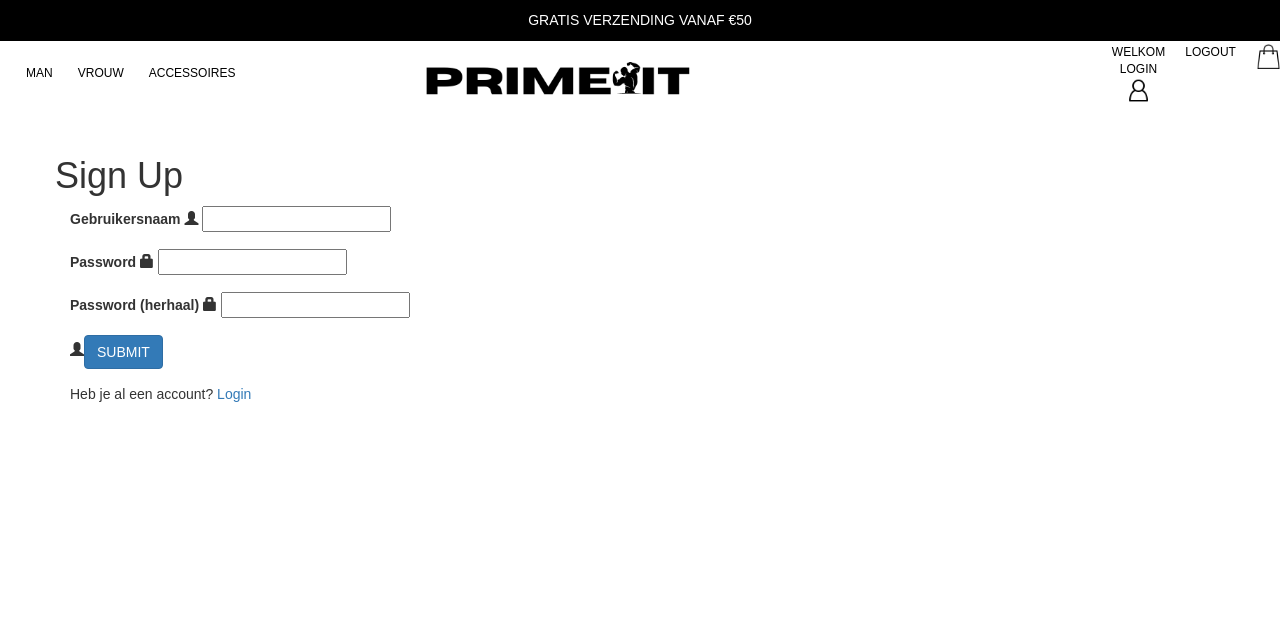
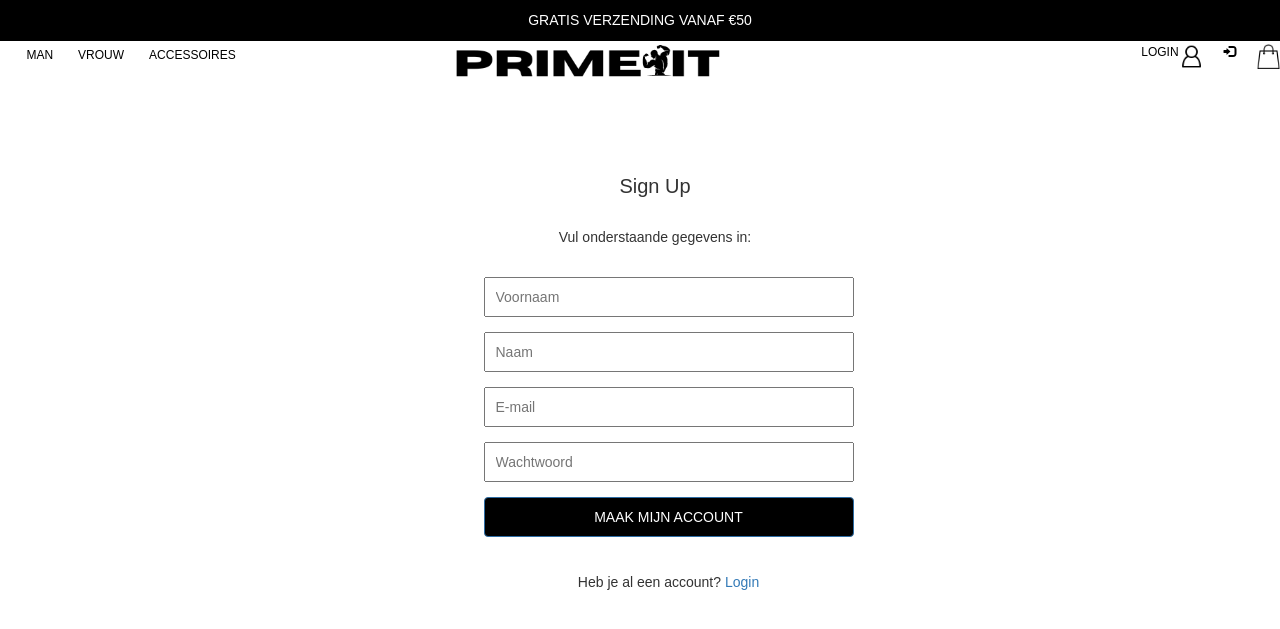
Before and after one commit to ErSINN999/Eindwerk-2024-ErsinB, a PHP site: page /signupForm.php in a window 1280 px wide. Shown: the top 629 px of the page. Run offline with PHP 8.4, Linux system fonts and the light colour scheme.

Commit message:
eindwerk

```diff
--- a/Login.css
+++ b/Login.css
@@ -1,12 +1,15 @@
-volledige-pagina{
-    background-color: rgba(220, 220, 220, 0.527);
-}
 div.container
 {
-   margin-top: 10%;
+    margin-top: 5%;
     width: 433px;
 
 }
+
+#main-nav
+{
+    padding-top: 30px;
+}
+
 
 
 button, html input[type=button], input[type=reset], input[type=submit] {
@@ -21,10 +24,11 @@
 background-color: white;
 color: black;
 }
-input[type=text], input[type=password]
+input[type=text], input[type=password], input[type=email]
 {
     width: 100%;
     height: 40px;
+    padding-left: 10px;
 }
 .form-container
 {
@@ -41,5 +45,5 @@
 
 h1
 {
-    font-size: 10px;
+    font-size: 20px;
 }
--- a/header.php
+++ b/header.php
@@ -3,6 +3,7 @@
 <head>
     <meta charset="UTF-8">
     <link rel="stylesheet" href="style.css">
+    <link rel="stylesheet" href="login.css">
     <meta name="viewport" content="width=device-width, initial-scale=1.0">
     <title>Document</title>
 </head>
@@ -35,10 +36,8 @@
 
             <div id="nav-rechts">
                 <ul>
-                    <li><a href="login.php"><?php if ($user!='gast') print 'Welkom '.$user;?><img id="user" src="Fotos/user.png" alt=""></a></li>
-                    <?php if ($user=='gast') print '<li><a href="signupForm.php"><span class="glyphicon glyphicon-user"></span></a></li>';?>
-                    <?php if ($user=='gast') print '<li><a href="login.php"><span class="glyphicon glyphicon-log-in"></span> Login</a></li>';?>
-                    <li><a href="logout.php"><?php if ($user!='gast') print 'Logout';?></a></li>
+                    <li><a href="login.php"><?php if ($user!='gast') echo"<span style='display: flex; '>$user<span>"?><img id="user" src="Fotos/user.png" alt=""></a></li>
+                    <li><a href="logout.php"><?php if ($user!='gast') echo "<span class='glyphicon glyphicon-log-in'></span>";?></a></li>
                     <li><a href=""><img id="shoppingbag" src="Fotos/shoppingbag.png" alt=""></a></li>
                 </ul>
             </div>
--- a/index.html
+++ b/index.html
@@ -35,7 +35,7 @@
                 </ul>
             </div>
 
-            <a href="Home.html"><img id="logo" src="Fotos/PRIMEFIT(wit).png" alt="PRIMEFIT"></a>
+            <a href="index.html"><img id="logo" src="Fotos/PRIMEFIT(wit).png" alt="PRIMEFIT"></a>
 
             <div id="nav-rechts">
                 <ul>
--- a/signupForm.php
+++ b/signupForm.php
@@ -24,32 +24,35 @@
     <div class="container">
         <div class="row">
             <h1>Sign Up</h1>
+            <p>Vul onderstaande gegevens in:</p>
         </div>
-        <div class="row">
+        <div class="row" style="margin-left: 30px;">
             <section class="container-fluid">
 
             <section class="row justify-content-center">
-            <section class="col-12 col-sm-8 col-md-6">
+            <section class="col-12 col-sm-8 col-md-6" style="width: 400px; height: 100px;">
                 <form class="form-container" action="signup.php" method="post" autocomplete="off" >
 
                     <div class="form-group">
-                        <label for="InputName">Gebruikersnaam</label>
-                        <span class="glyphicon glyphicon-user"></span>
-                        <input type="text" name="username" id="username" required>
+                        <input type="text" name="username" id="username" placeholder="Voornaam" required>
                     </div>
+
                     <div class="form-group">
-                        <label for="InputPassword1">Password</label>
-                        <span class="glyphicon glyphicon-lock"></span>
-                        <input type="password" name="password1" id="password1" required>
+                        <input type="text" name="naam" id="naam" placeholder="Naam" required>
                     </div>
+
                     <div class="form-group">
-                        <label for="InputPassword2">Password (herhaal)</label>
-                        <span class="glyphicon glyphicon-lock"></span>
-                        <input type="password" name="password2" id="password2" required>
 
+                        <input type="email" name="email" id="email" placeholder="E-mail" required>
                     </div>
+
                     <div class="form-group">
-                     <span class="glyphicon glyphicon-user"></span><input class="btn btn-primary" type="submit" value="SUBMIT" alt='person'>
+
+                        <input type="password" name="password1" id="password1" placeholder="Wachtwoord" required>
+                    </div>
+
+                    <div class="form-group">
+                        <input class="btn btn-primary" type="submit" value="MAAK MIJN ACCOUNT" alt='person'>
                     </div>
                     <div class="form-footer">
                         <p> Heb je al een account? <a href="login.php">Login</a></p>
```
Also changed, not shown: login.php (+7 -9 lines), navigatie.php (deleted, +0 -42 lines), signup.php (+6 -11 lines).
